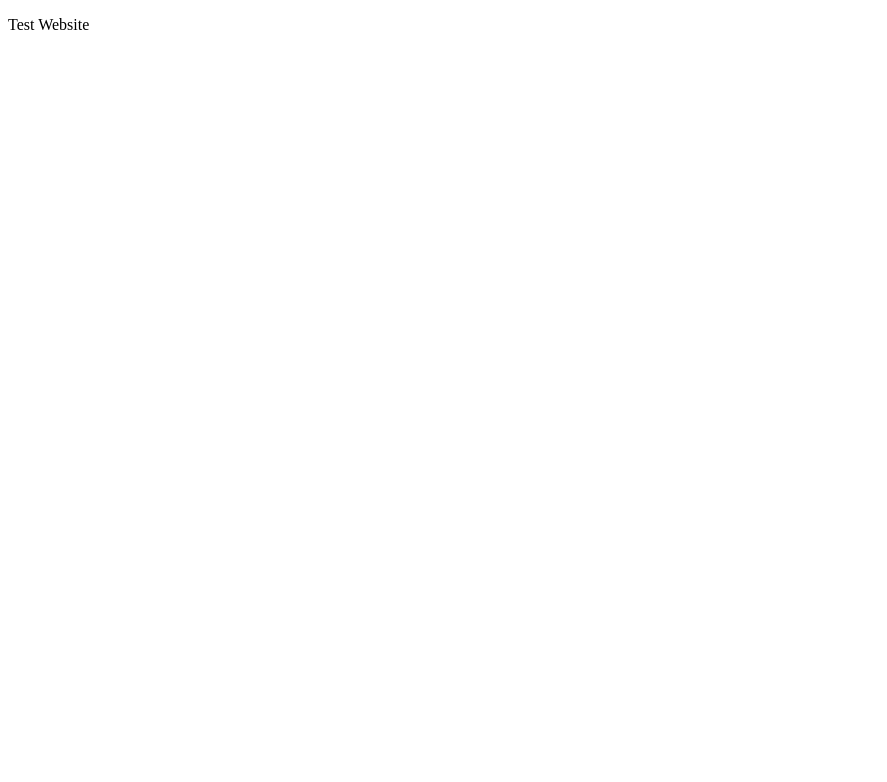
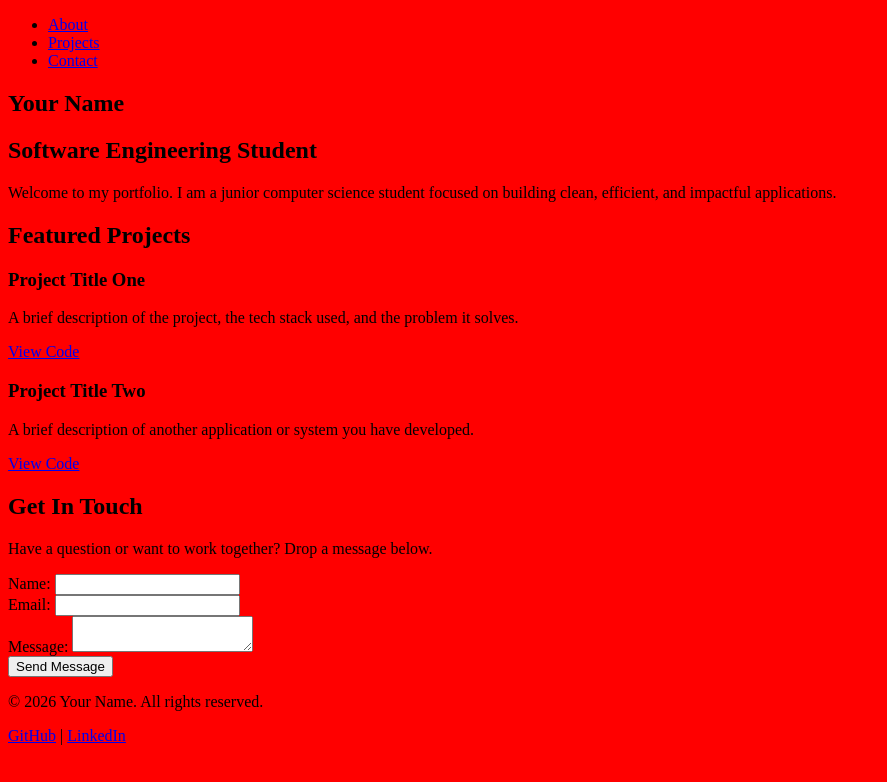
Before and after one commit to orange-dredge/Portfolio_McKay_Rencher, a plain HTML site: page index.html in a window 1280 px wide. Shown: the whole page, without its empty margins (0-887 px from the left). Drawn offline with Linux system fonts and the light colour scheme.

Commit message:
BasicOutline
Update to add basic lay out to check that css is working

```diff
--- a/index.html
+++ b/index.html
@@ -3,14 +3,85 @@
 <head>
     <meta charset="UTF-8">
     <meta name="viewport" content="width=device-width, initial-scale=1.0">
-    <title>Portfolio | Test Deployment</title>
+    <title>Developer Portfolio</title>
 
+    <!-- This links your HTML to your external CSS document -->
+    <link rel="stylesheet" href="style.css">
+</head>
+<body>
 
+    <!-- Header / Navigation -->
+    <header>
+        <nav>
+            <ul>
+                <li><a href="#about">About</a></li>
+                <li><a href="#projects">Projects</a></li>
+                <li><a href="#contact">Contact</a></li>
+            </ul>
+        </nav>
+    </header>
 
-</head>
+    <!-- Main Content Area -->
+    <main>
 
-<body>
-    <p>
-        Test Website
-    </p>
+        <!-- About Me Section -->
+        <section id="about">
+            <h1>Your Name</h1>
+            <h2>Software Engineering Student</h2>
+            <p>Welcome to my portfolio. I am a junior computer science student focused on building clean, efficient, and impactful applications.</p>
+        </section>
+
+        <!-- Projects Section -->
+        <section id="projects">
+            <h2>Featured Projects</h2>
+
+            <!-- Project 1 -->
+            <article>
+                <h3>Project Title One</h3>
+                <p>A brief description of the project, the tech stack used, and the problem it solves.</p>
+                <a href="https://github.com/yourusername" target="_blank">View Code</a>
+            </article>
+
+            <!-- Project 2 -->
+            <article>
+                <h3>Project Title Two</h3>
+                <p>A brief description of another application or system you have developed.</p>
+                <a href="https://github.com/yourusername" target="_blank">View Code</a>
+            </article>
+        </section>
+
+        <!-- Contact Section (Configured for Netlify Forms) -->
+        <section id="contact">
+            <h2>Get In Touch</h2>
+            <p>Have a question or want to work together? Drop a message below.</p>
+
+            <form name="portfolio-contact" method="POST" data-netlify="true">
+                <div>
+                    <label for="name">Name:</label>
+                    <input type="text" id="name" name="name" required>
+                </div>
+
+                <div>
+                    <label for="email">Email:</label>
+                    <input type="type" id="email" name="email" required>
+                </div>
+
+                <div>
+                    <label for="message">Message:</label>
+                    <textarea id="message" name="message" required></textarea>
+                </div>
+
+                <button type="submit">Send Message</button>
+            </form>
+        </section>
+
+    </main>
+
+    <!-- Footer Area -->
+    <footer>
+        <p>&copy; 2026 Your Name. All rights reserved.</p>
+        <p><a href="https://github.com/yourusername" target="_blank">GitHub</a> | <a href="https://linkedin.com/in/yourusername" target="_blank">LinkedIn</a></p>
+    </footer>
+
 </body>
+</html>
--- /dev/null
+++ b/style.css
@@ -0,0 +1,3 @@
+body{
+    background-color: red;
+}
```
